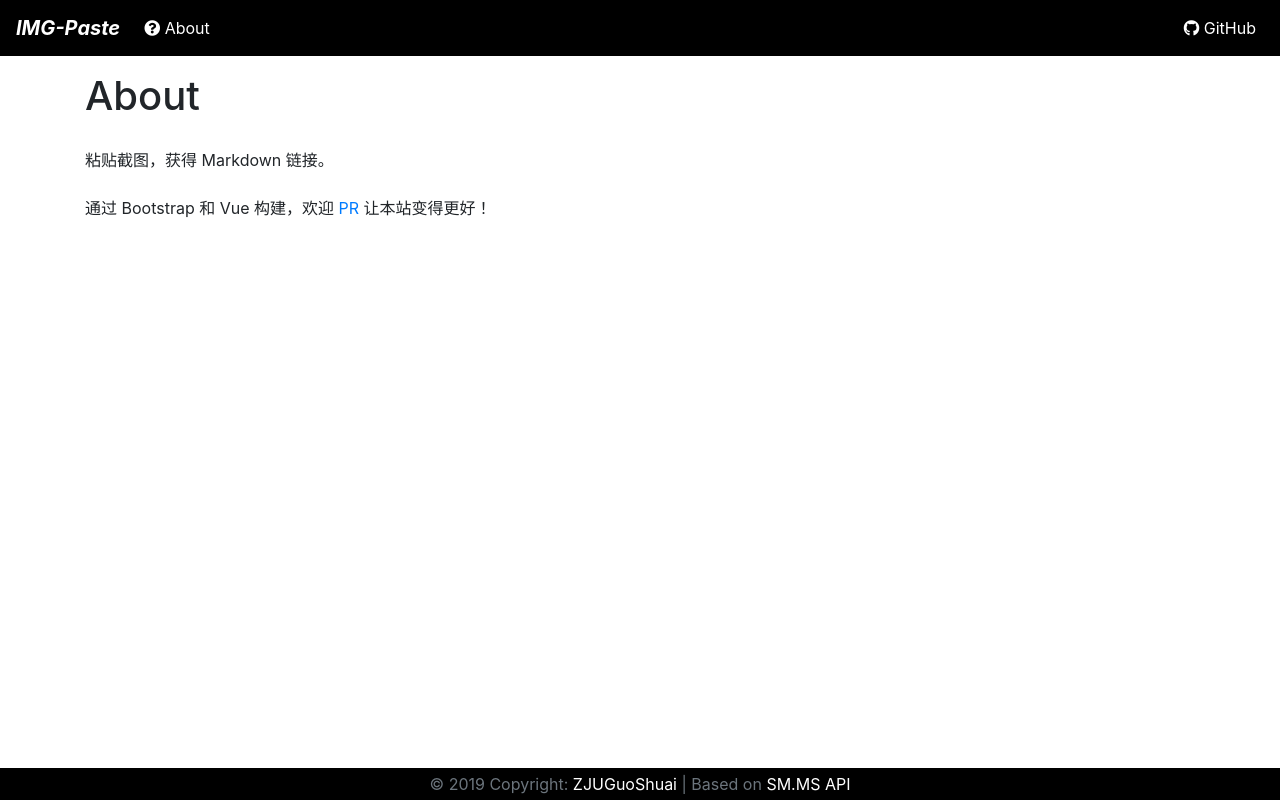
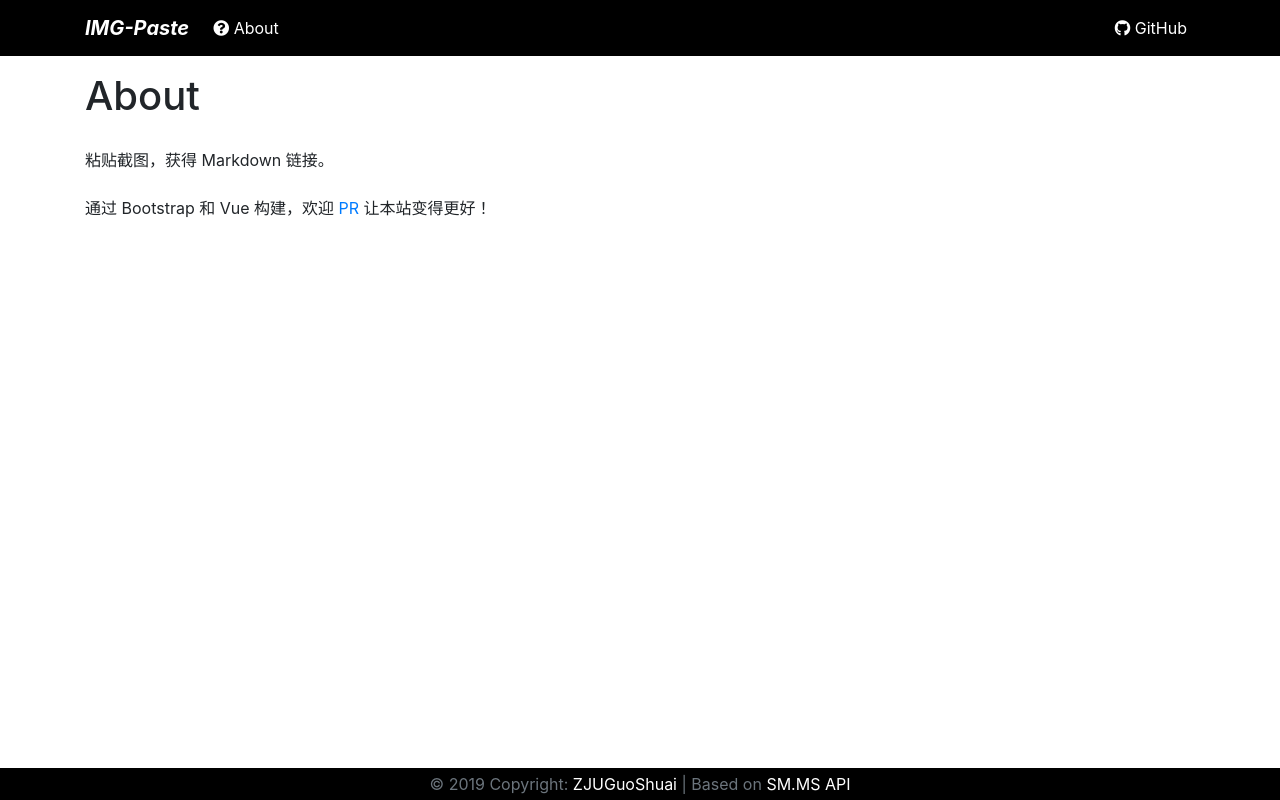
Before and after one commit to AtomicVar/img-paste, a plain HTML site: page about.html in a window 1280 px wide. Drawn offline with nearby package versions, Linux system fonts and the light colour scheme.

Commit message:
fix: navbar alignment

```diff
--- a/about.html
+++ b/about.html
@@ -21,6 +21,7 @@
 <body>
     <!-- Navbar -->
     <nav class="navbar navbar-expand-lg navbar-dark bg-black">
+        <div class="container w-80">
             <a class="navbar-brand" href="index.html">IMG-Paste</a>
             <button class="navbar-toggler" type="button" data-toggle="collapse" data-target="#navbarSupportedContent"
                 aria-controls="navbarSupportedContent" aria-expanded="false" aria-label="Toggle navigation">
@@ -35,10 +36,12 @@
                 </ul>
                 <ul class="navbar-nav ml-auto">
                     <li class="nav-item active">
-                    <a class="nav-link" href="https://github.com/ZJUGuoShuai/img-paste"><i class="fab fa-github"></i>
+                        <a class="nav-link" href="https://github.com/ZJUGuoShuai/img-paste"><i
+                                class="fab fa-github"></i>
                             GitHub</a>
                     </li>
                 </ul>
+            </div>
         </div>
     </nav>
 
```
Lines whose indentation alone changed are shown as unchanged.
